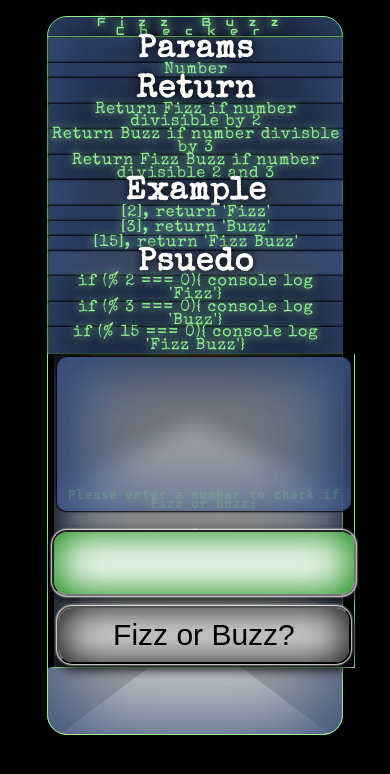
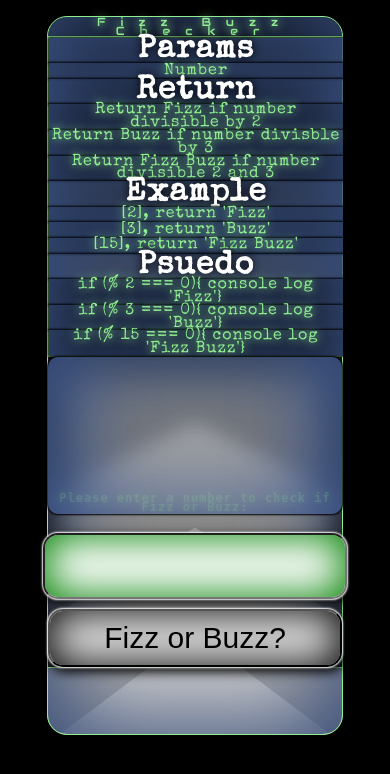
Before and after one commit to brian-reed-software/fizzbuzz-checker, a PHP site: page / in a window 390 px wide. Shown: the top 774 px of the page. Run offline with PHP 8.4, Linux system fonts and the light colour scheme; some web fonts are replaced.

Commit message:
updated styling

```diff
--- a/index.css
+++ b/index.css
@@ -185,6 +185,8 @@ body{
   }
 #output{
      width:100%;
+     border-left: 0px solid black;
+     padding:0%;
   }
 #prep{
     width:100%;
```
